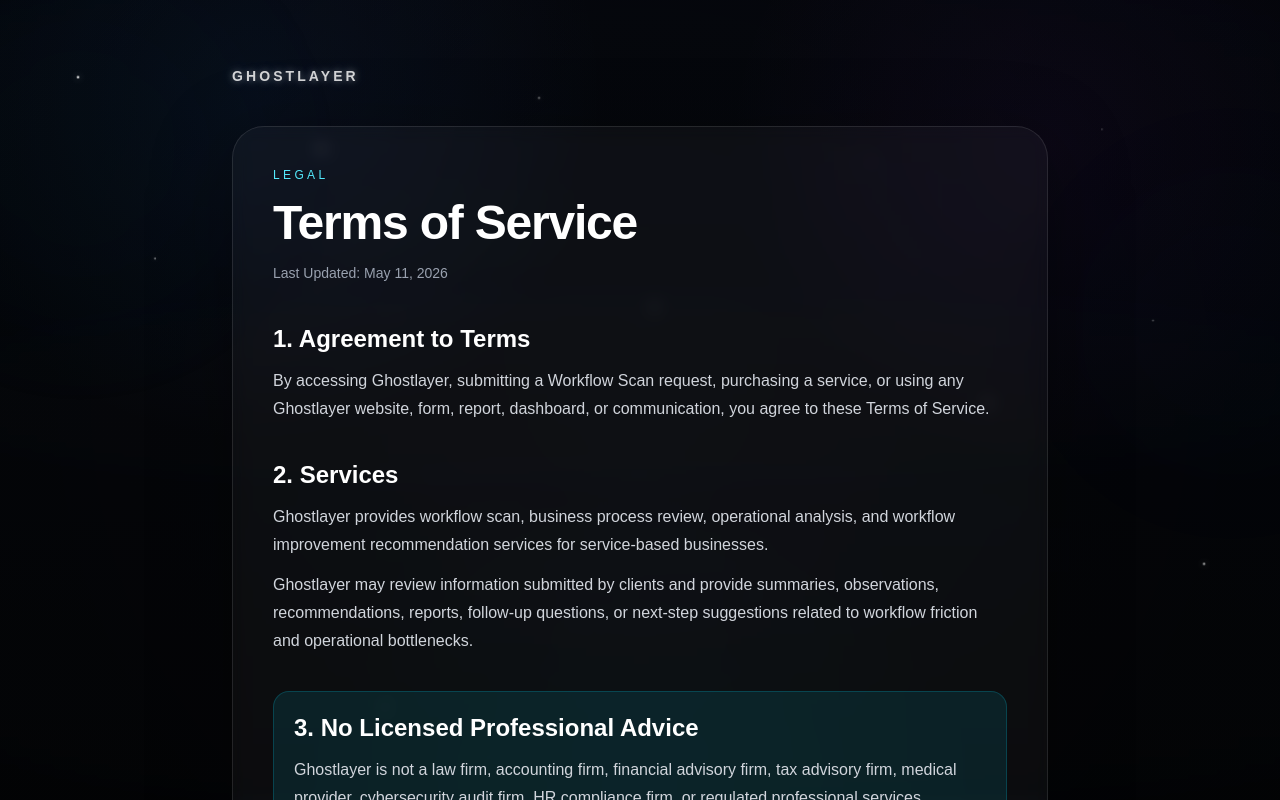
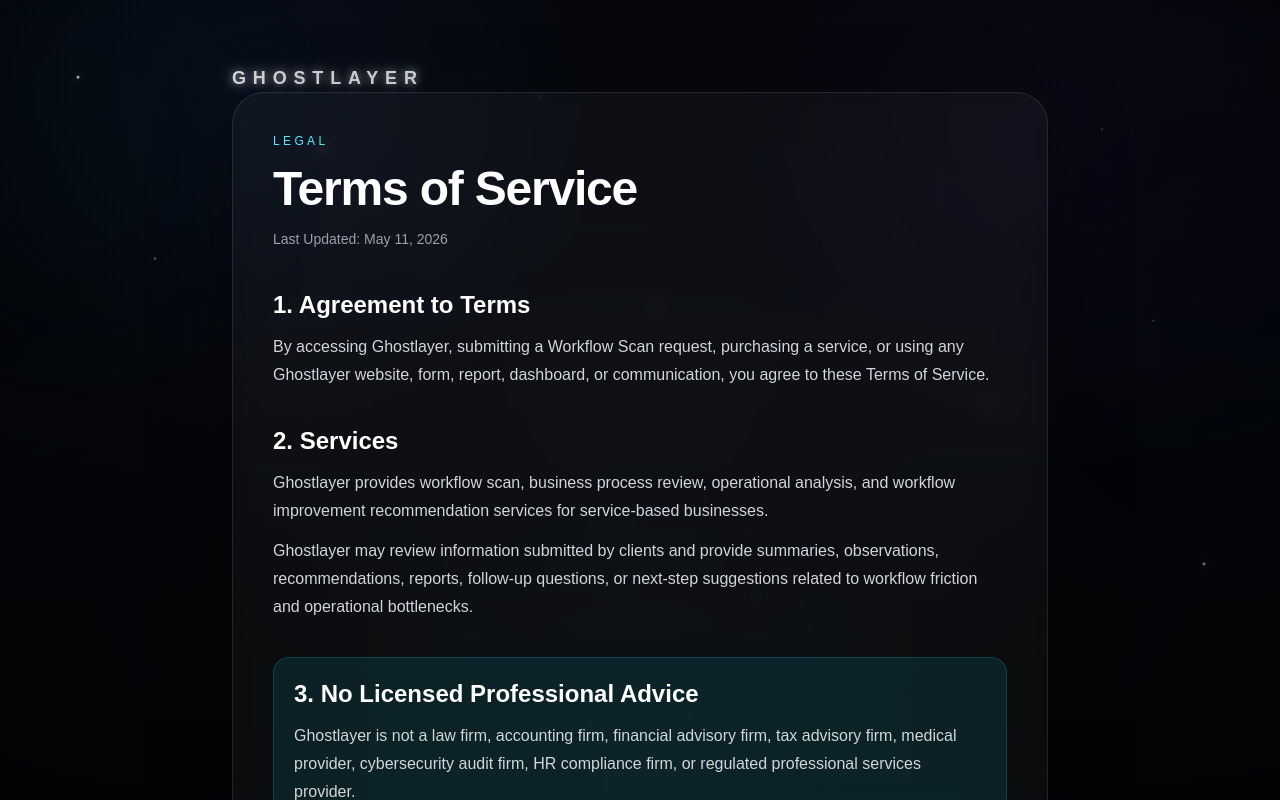
Before and after one commit to DexTheAIBusinessman/ghostlayer, a Next.js app: page /terms in a window 1280 px wide. Shown: the top 800 px of the page. Built offline with nearby package versions, Linux system fonts and the light colour scheme.

Commit message:
standardize legal page Ghostlayer logo glow

```diff
--- a/app/globals.css
+++ b/app/globals.css
@@ -63,3 +63,39 @@ body {
       0 0 76px rgba(59, 130, 246, 0.30);
   }
 }
+
+/* Shared Ghostlayer logo effect for public legal pages */
+.ghostlayerLogoGlow {
+  display: inline-block;
+  color: #ffffff;
+  font-size: 1.125rem;
+  line-height: 1.75rem;
+  font-weight: 800;
+  letter-spacing: 0.38em;
+  text-transform: uppercase;
+  animation: ghostlayerLogoPulse 2.8s ease-in-out infinite;
+  text-shadow:
+    0 0 8px rgba(255, 255, 255, 0.70),
+    0 0 18px rgba(255, 255, 255, 0.45),
+    0 0 34px rgba(96, 165, 250, 0.36),
+    0 0 52px rgba(59, 130, 246, 0.24);
+}
+
+@keyframes ghostlayerLogoPulse {
+  0%, 100% {
+    opacity: 0.84;
+    text-shadow:
+      0 0 8px rgba(255, 255, 255, 0.60),
+      0 0 18px rgba(255, 255, 255, 0.35),
+      0 0 34px rgba(96, 165, 250, 0.28);
+  }
+
+  50% {
+    opacity: 1;
+    text-shadow:
+      0 0 12px rgba(255, 255, 255, 0.95),
+      0 0 26px rgba(255, 255, 255, 0.58),
+      0 0 48px rgba(147, 197, 253, 0.42),
+      0 0 76px rgba(59, 130, 246, 0.30);
+  }
+}
--- a/app/privacy/page.tsx
+++ b/app/privacy/page.tsx
@@ -55,7 +55,7 @@ export default function PrivacyPage() {
       <section className="relative z-10 mx-auto max-w-4xl px-6 py-16 sm:px-8 lg:px-10">
         <a
           href="/"
-          className="legalLogoGlow mb-10 inline-block text-sm font-semibold tracking-[0.22em] transition hover:text-white"
+          className="ghostlayerLogoGlow"
         >
           GHOSTLAYER
         </a>
--- a/app/refund-policy/page.tsx
+++ b/app/refund-policy/page.tsx
@@ -62,7 +62,7 @@ export default function RefundPolicyPage() {
       <section className="relative z-10 mx-auto max-w-4xl px-6 py-16 sm:px-8 lg:px-10">
         <a
           href="/"
-          className="legalLogoGlow mb-10 inline-block text-sm font-semibold tracking-[0.22em] transition hover:text-white"
+          className="ghostlayerLogoGlow"
         >
           GHOSTLAYER
         </a>
--- a/app/service-agreement/page.tsx
+++ b/app/service-agreement/page.tsx
@@ -63,7 +63,7 @@ export default function ServiceAgreementPage() {
       <section className="relative z-10 mx-auto max-w-4xl px-6 py-16 sm:px-8 lg:px-10">
         <a
           href="/"
-          className="legalLogoGlow mb-10 inline-block text-sm font-semibold tracking-[0.22em] transition hover:text-white"
+          className="ghostlayerLogoGlow"
         >
           GHOSTLAYER
         </a>
--- a/app/terms/page.tsx
+++ b/app/terms/page.tsx
@@ -55,7 +55,7 @@ export default function TermsPage() {
       <section className="relative z-10 mx-auto max-w-4xl px-6 py-16 sm:px-8 lg:px-10">
         <a
           href="/"
-          className="legalLogoGlow mb-10 inline-block text-sm font-semibold tracking-[0.22em] transition hover:text-white"
+          className="ghostlayerLogoGlow"
         >
           GHOSTLAYER
         </a>
```
